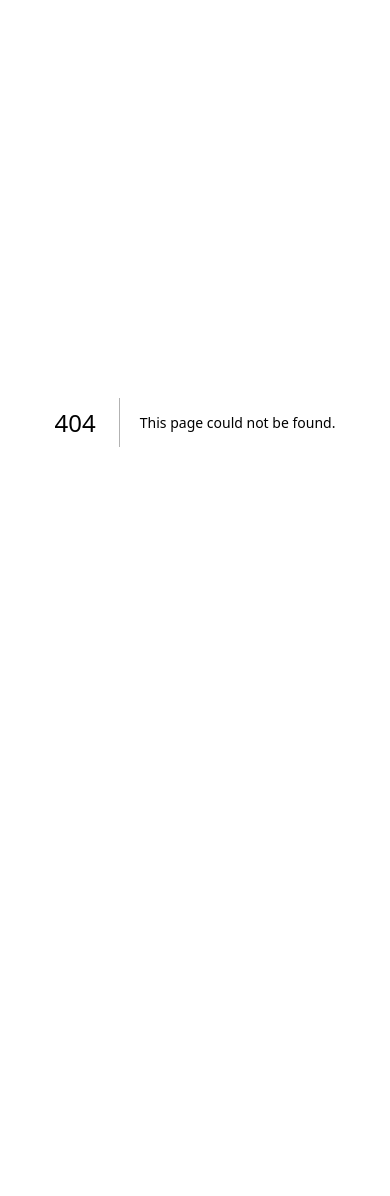
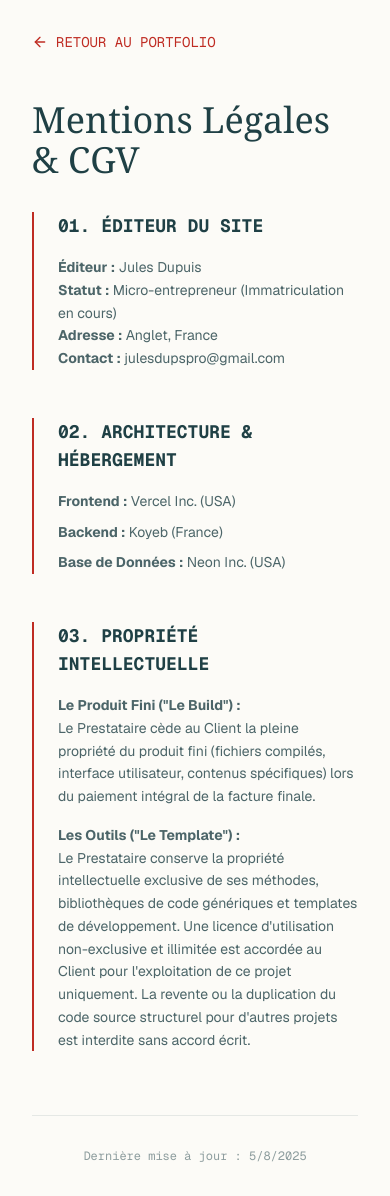
Before and after one commit to JulesDups/portfolio, a Next.js app: page /mentions-legales in a window 390 px wide. Before the commit this address had no page. Before the commit the page ends 844 px from the top, so only its background shows below. Built offline with nearby package versions, Linux system fonts and the light colour scheme.

Commit message:
feat: Initialize portfolio website with main page content, theme toggle, mobile menu, pricing section, and legal notices page.

```diff
--- /dev/null
+++ b/app/mentions-legales/page.tsx
@@ -0,0 +1,90 @@
+"use client";
+import { ArrowLeft } from "lucide-react";
+import Link from "next/link";
+
+export default function LegalPage() {
+  return (
+    <div className="min-h-screen bg-background text-foreground font-sans p-8 md:p-16">
+      <div className="max-w-3xl mx-auto">
+        {/* Navigation retour */}
+        <Link
+          href="/"
+          className="inline-flex items-center gap-2 text-primary font-mono text-sm mb-12 hover:underline focus-visible:outline-none focus-visible:ring-2 focus-visible:ring-primary rounded px-2 -ml-2"
+        >
+          <ArrowLeft size={16} aria-hidden="true" />
+          RETOUR AU PORTFOLIO
+        </Link>
+
+        <h1 className="font-serif text-4xl mb-8">Mentions Légales & CGV</h1>
+
+        <div className="space-y-12 text-sm leading-relaxed text-foreground/80">
+          {/* Section 1 : L'Éditeur */}
+          <section className="border-l-2 border-primary pl-6">
+            <h2 className="font-mono text-lg font-bold text-foreground mb-4 uppercase">
+              01. Éditeur du site
+            </h2>
+            <p>
+              <strong>Éditeur :</strong> Jules Dupuis
+              <br />
+              <strong>Statut :</strong> Micro-entrepreneur (Immatriculation en
+              cours)
+              <br />
+              <strong>Adresse :</strong> Anglet, France
+              <br />
+              <strong>Contact :</strong> julesdupspro@gmail.com
+            </p>
+          </section>
+
+          {/* Section 2 : Hébergement */}
+          <section className="border-l-2 border-primary pl-6">
+            <h2 className="font-mono text-lg font-bold text-foreground mb-4 uppercase">
+              02. Architecture & Hébergement
+            </h2>
+            <ul className="space-y-2">
+              <li>
+                <strong>Frontend :</strong> Vercel Inc. (USA)
+              </li>
+              <li>
+                <strong>Backend :</strong> Koyeb (France)
+              </li>
+              <li>
+                <strong>Base de Données :</strong> Neon Inc. (USA)
+              </li>
+            </ul>
+          </section>
+
+          {/* Section 3 : Propriété Intellectuelle (La clause clé) */}
+          <section className="border-l-2 border-primary pl-6">
+            <h2 className="font-mono text-lg font-bold text-foreground mb-4 uppercase">
+              03. Propriété Intellectuelle
+            </h2>
+            <div className="space-y-4">
+              <p>
+                <strong>Le Produit Fini ("Le Build") :</strong>
+                <br />
+                Le Prestataire cède au Client la pleine propriété du produit
+                fini (fichiers compilés, interface utilisateur, contenus
+                spécifiques) lors du paiement intégral de la facture finale.
+              </p>
+              <p>
+                <strong>Les Outils ("Le Template") :</strong>
+                <br />
+                Le Prestataire conserve la propriété intellectuelle exclusive de
+                ses méthodes, bibliothèques de code génériques et templates de
+                développement. Une licence d'utilisation non-exclusive et
+                illimitée est accordée au Client pour l'exploitation de ce
+                projet uniquement. La revente ou la duplication du code source
+                structurel pour d'autres projets est interdite sans accord
+                écrit.
+              </p>
+            </div>
+          </section>
+        </div>
+
+        <div className="mt-16 pt-8 border-t border-foreground/10 text-center font-mono text-xs text-foreground/50">
+          Dernière mise à jour : {new Date().toLocaleDateString()}
+        </div>
+      </div>
+    </div>
+  );
+}
--- a/app/page.tsx
+++ b/app/page.tsx
@@ -30,6 +30,7 @@ import {
   Sparkles,
   Terminal,
 } from "lucide-react";
+import Link from "next/link";
 import { useEffect, useState } from "react";
 
 // --- DATA & CONFIGURATION ---
@@ -623,7 +624,7 @@ const Project = () => {
               <h4 className="font-serif text-secondary mb-2 flex items-center gap-2">
                 <PenTool size={16} /> Le Défi Technique
               </h4>
-              <p className="text-sm font-sans font-mono text-background/70">
+              <p className="text-sm font-mono text-background/70">
                 {`> ${DATA.project.challenge}`}
               </p>
             </div>
@@ -651,7 +652,7 @@ const Project = () => {
               <div className="bg-background h-8 flex items-center px-4 gap-2 border-b-2 border-foreground">
                 <div className="w-3 h-3 bg-primary"></div>
                 <div className="w-3 h-3 bg-secondary"></div>
-                <div className="flex-grow text-right text-xs font-mono text-foreground opacity-50">
+                <div className="grow text-right text-xs font-mono text-foreground opacity-50">
                   pelote-manager.exe
                 </div>
               </div>
@@ -676,9 +677,14 @@ const Project = () => {
                 </div>
 
                 <div className="absolute inset-0 bg-foreground/90 flex items-center justify-center opacity-0 group-hover:opacity-100 transition-opacity duration-300">
-                  <button className="bg-primary text-[#fcfbf7] px-6 py-3 font-mono text-sm flex items-center gap-2 border-2 border-[#fcfbf7] hover:bg-background hover:text-primary transition-colors shadow-[4px_4px_0px_0px_#fcfbf7] hover:shadow-[2px_2px_0px_0px_#bf2c23] hover:translate-y-[2px] hover:translate-x-[2px]">
-                    <Terminal size={16} /> VOIR LE CODE
-                  </button>
+                  <a
+                    href="https://www.pelote-manager.com/"
+                    target="_blank"
+                    rel="noopener noreferrer"
+                    className="bg-primary text-[#fcfbf7] px-6 py-3 font-mono text-sm flex items-center gap-2 border-2 border-[#fcfbf7] hover:bg-background hover:text-primary transition-colors shadow-[4px_4px_0px_0px_#fcfbf7] hover:shadow-[2px_2px_0px_0px_#bf2c23] hover:translate-y-[2px] hover:translate-x-[2px]"
+                  >
+                    <Terminal size={16} aria-hidden="true" /> VOIR LE CODE
+                  </a>
                 </div>
               </div>
             </motion.div>
@@ -767,17 +773,21 @@ const AIArchitect = () => {
           <div className="absolute top-0 left-0 w-full h-2 bg-foreground"></div>
           <PixelDots />
 
-          <label className="block font-mono text-xs font-bold text-foreground mb-2 uppercase items-center gap-2">
+          <label
+            htmlFor="ai-idea-input"
+            className="block font-mono text-xs font-bold text-foreground mb-2 uppercase items-center gap-2"
+          >
             {activeTool === "blueprint" ? (
-              <Layers size={14} />
+              <Layers size={14} aria-hidden="true" />
             ) : (
-              <Calendar size={14} />
+              <Calendar size={14} aria-hidden="true" />
             )}
             {activeTool === "blueprint"
               ? "Description du système"
               : "Périmètre du projet"}
           </label>
           <textarea
+            id="ai-idea-input"
             className="w-full bg-background border-2 border-foreground/20 p-4 font-mono text-sm text-foreground focus:outline-none focus:border-primary min-h-[100px] mb-4 resize-none"
             placeholder={
               activeTool === "blueprint"
@@ -1013,6 +1023,7 @@ const Contact = () => {
               <div className="flex gap-2">
                 <input
                   type="text"
+                  aria-label="Mots-clés du projet"
                   value={emailInputs}
                   onChange={(e) => setEmailInputs(e.target.value)}
                   className="grow bg-foreground border border-[#fcfbf7]/20 px-4 py-2 font-mono text-sm text-background focus:border-primary outline-none"
@@ -1075,17 +1086,19 @@ const Contact = () => {
             href="https://github.com/JulesDups/"
             target="_blank"
             rel="noopener noreferrer"
+            aria-label="Voir mon profil Github"
             className="text-background hover:text-primary transition-all duration-300 p-2 opacity-80 hover:opacity-100 hover:scale-110"
           >
-            <Github />
+            <Github aria-hidden="true" />
           </a>
           <a
             href="https://www.linkedin.com/in/jules-dupuis/"
             target="_blank"
             rel="noopener noreferrer"
+            aria-label="Voir mon profil Linkedin"
             className="text-background hover:text-primary transition-all duration-300 p-2 opacity-80 hover:opacity-100 hover:scale-110"
           >
-            <Linkedin />
+            <Linkedin aria-hidden="true" />
           </a>
         </div>
 
@@ -1096,6 +1109,14 @@ const Contact = () => {
             © 2025 Jules Dupuis • Architecte Numérique Indépendant • Fait au
             Pays Basque
           </p>
+          <div className="mt-4 font-mono text-xs text-background/40">
+            <Link
+              href="/mentions-legales"
+              className="hover:text-primary transition-colors underline decoration-dotted"
+            >
+              Mentions Légales & CGV
+            </Link>
+          </div>
         </div>
       </div>
     </section>
--- a/components/MobileMenu.tsx
+++ b/components/MobileMenu.tsx
@@ -62,13 +62,13 @@ export const MobileMenu = () => {
             animate="open"
             exit="closed"
             variants={menuVariants}
-            className="fixed inset-0 bg-background/65 backdrop-blur-xl z-100 flex flex-col items-center justify-center"
+            className="fixed inset-0 bg-background/65 backdrop-blur-xl z-50 flex flex-col items-center justify-center"
           >
             <div className="absolute inset-0 opacity-5 pointer-events-none bg-[linear-gradient(var(--grid-color)_1px,transparent_1px),linear-gradient(90deg,var(--grid-color)_1px,transparent_1px)] bg-size-[40px_40px]"></div>
 
             <button
               onClick={toggleMenu}
-              className="absolute top-6 right-6 p-2 text-primary hover:bg-primary/10 rounded transition-colors z-100"
+              className="absolute top-6 right-6 p-2 text-primary hover:bg-primary/10 rounded transition-colors z-50"
               aria-label="Fermer le menu"
             >
               <X size={32} />
--- a/components/Pricing.tsx
+++ b/components/Pricing.tsx
@@ -15,7 +15,7 @@ const PLANS = [
       "Formulaire de contact sécurisé",
     ],
     recurring: "Maintenance : 50€/mois",
-    icon: <Zap size={24} />,
+    icon: <Zap size={24} aria-hidden="true" />,
   },
   {
     name: "LA RÉSIDENCE",
@@ -29,7 +29,7 @@ const PLANS = [
       "Accessibilité AA (Inclusif & Légal)",
     ],
     recurring: "Maintenance : 80€/mois",
-    icon: <Hammer size={24} />,
+    icon: <Hammer size={24} aria-hidden="true" />,
     popular: true,
   },
   {
@@ -44,7 +44,7 @@ const PLANS = [
       "Haute Disponibilité & Scalabilité",
     ],
     recurring: "Maintenance : Sur mesure",
-    icon: <Shield size={24} />,
+    icon: <Shield size={24} aria-hidden="true" />,
   },
 ];
 
@@ -80,18 +80,37 @@ export const Pricing = () => {
           {PLANS.map((plan, idx) => (
             <motion.div
               key={idx}
-              initial={{ opacity: 0, y: 20 }}
-              whileInView={{ opacity: 1, y: 0 }}
-              transition={{ delay: idx * 0.1 }}
+              initial="hidden"
+              whileInView="visible"
+              whileHover="hover"
               viewport={{ once: true }}
-              className={`relative bg-card p-8 border-2 flex flex-col h-full ${
+              variants={{
+                hidden: { opacity: 0, y: 20 },
+                visible: {
+                  opacity: 1,
+                  y: 0,
+                  transition: {
+                    delay: idx * 0.1,
+                    duration: 0.4,
+                    ease: "easeOut",
+                  },
+                },
+                hover: {
+                  y: -8,
+                  transition: {
+                    duration: 0.3,
+                    ease: "easeOut",
+                  },
+                },
+              }}
+              className={`relative bg-card p-8 border-2 flex flex-col h-full transition-shadow duration-300 ${
                 plan.popular
-                  ? "border-primary shadow-[8px_8px_0px_0px_#bf2c23]"
-                  : "border-foreground/20 shadow-[4px_4px_0px_0px_rgba(0,0,0,0.1)]"
+                  ? "border-primary shadow-[8px_8px_0px_0px_#bf2c23] hover:shadow-[12px_12px_0px_0px_#bf2c23]"
+                  : "border-foreground/20 shadow-[4px_4px_0px_0px_rgba(0,0,0,0.1)] hover:shadow-[8px_8px_0px_0px_rgba(0,0,0,0.1)]"
               }`}
             >
               {plan.popular && (
-                <div className="absolute top-0 right-0 bg-primary text-background text-xs font-bold px-3 py-1 font-mono">
+                <div className="absolute top-0 right-0 bg-primary text-white text-xs font-bold px-3 py-1 font-mono">
                   RECOMMANDÉ
                 </div>
               )}
@@ -120,7 +139,7 @@ export const Pricing = () => {
                     <span className="text-primary text-xl">*</span>
                   )}
                 </div>
-                <p className="text-xs font-mono text-primary mt-2">
+                <p className="text-xs font-mono text-primary mt-2 font-bold">
                   {plan.type.toUpperCase()}
                 </p>
                 <p className="text-sm text-foreground/70 mt-4 italic">
@@ -130,13 +149,17 @@ export const Pricing = () => {
 
               <ul className="space-y-3 mb-8 grow">
                 {plan.features.map((feat, i) => (
-                  <li
+                  <motion.li
                     key={i}
+                    initial={{ opacity: 0, x: -10 }}
+                    whileInView={{ opacity: 1, x: 0 }}
+                    transition={{ delay: 0.2 + i * 0.1, duration: 0.3 }}
+                    viewport={{ once: true }}
                     className="flex items-start gap-2 text-sm font-sans text-foreground/90"
                   >
                     <Check size={16} className="text-primary mt-1 shrink-0" />
                     <span>{feat}</span>
-                  </li>
+                  </motion.li>
                 ))}
               </ul>
 
@@ -150,15 +173,19 @@ export const Pricing = () => {
                   </span>
                 </div>
 
-                <button
-                  className={`w-full py-3 font-mono text-sm border-2 transition-all cursor-pointer ${
+                <motion.button
+                  whileHover={{ scale: 1.02 }}
+                  whileTap={{ scale: 0.95 }}
+                  transition={{ type: "spring", stiffness: 400, damping: 10 }}
+                  className={`w-full py-3 font-mono text-sm border-2 transition-colors cursor-pointer focus-visible:outline-none focus-visible:ring-2 focus-visible:ring-primary focus-visible:ring-offset-2 ${
                     plan.popular
                       ? "bg-primary text-white border-primary hover:bg-white hover:text-primary"
                       : "bg-transparent text-foreground border-foreground hover:bg-foreground hover:text-background"
                   }`}
+                  aria-label={`Demander le plan ${plan.name}`}
                 >
                   DEMANDER CE PLAN
-                </button>
+                </motion.button>
               </div>
             </motion.div>
           ))}
--- a/components/ThemeToggle.tsx
+++ b/components/ThemeToggle.tsx
@@ -12,6 +12,7 @@ export const ThemeToggle = () => {
       onClick={toggleTheme}
       className="relative w-10 h-14 bg-card border-2 border-foreground rounded-lg overflow-hidden group hover:-translate-y-1 transition-transform duration-300 shadow-[2px_2px_0px_0px_var(--foreground)]"
       title={isDark ? "Le Monde (Nuit)" : "Le Soleil (Jour)"}
+      aria-label="Changer le thème"
     >
       <div className="absolute inset-0 flex items-center justify-center">
         <motion.div
```
